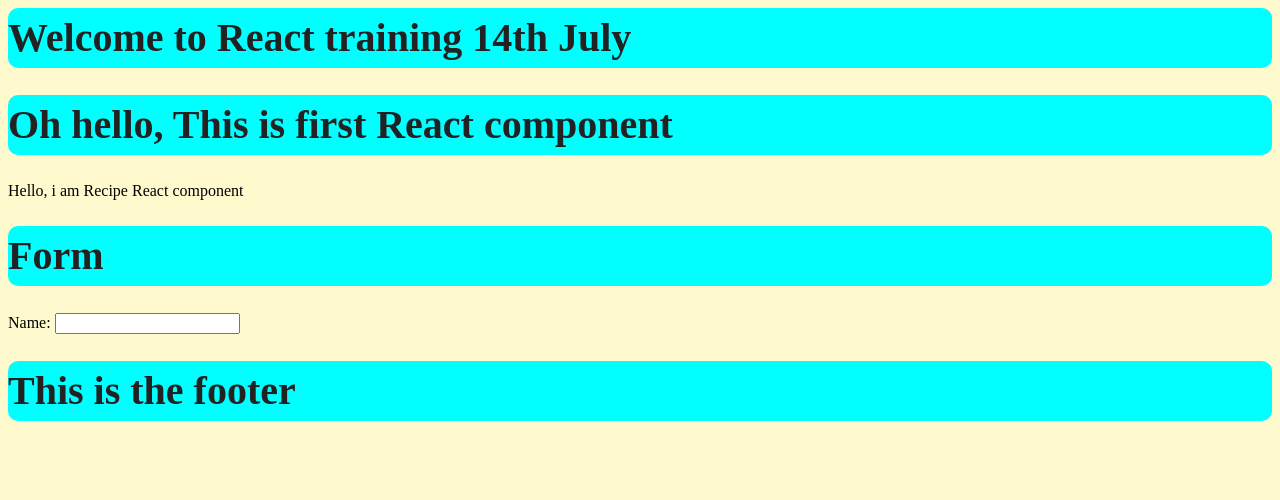
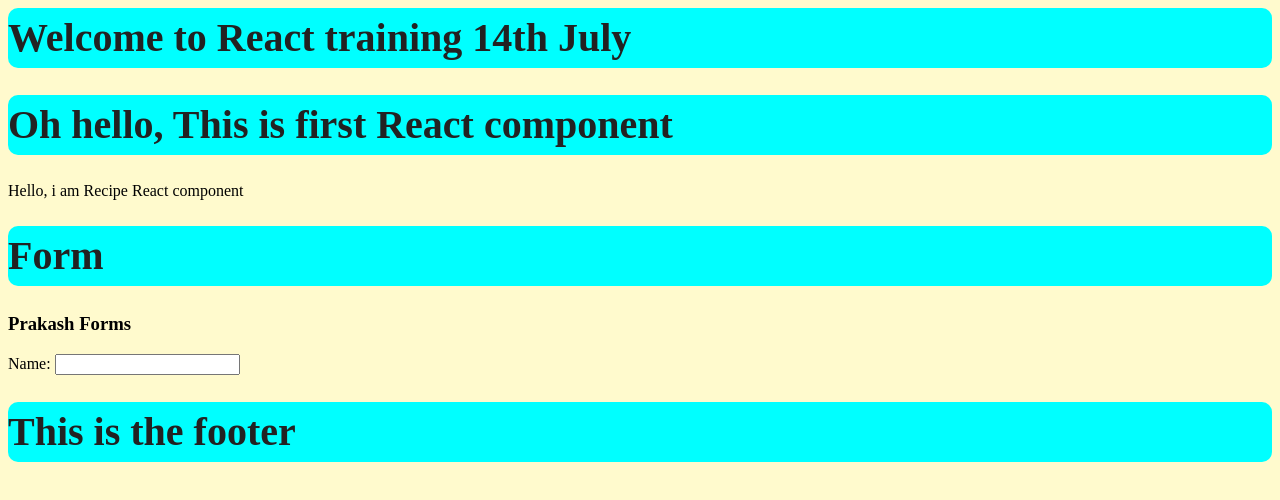
Before and after one commit to balramsinghindia/react-architecture, a React app: page / in a window 1280 px wide. Shown: the top 500 px of the page. Built offline with nearby package versions, Linux system fonts and the light colour scheme.

Commit message:
created new branch prakashforms

```diff
--- a/src/components/Form.jsx
+++ b/src/components/Form.jsx
@@ -19,6 +19,7 @@
      return (
         <>
             <h1>Form</h1>
+            <h3>Prakash Forms</h3>
             <form>
                     <Input
                     inputType="text"
```
